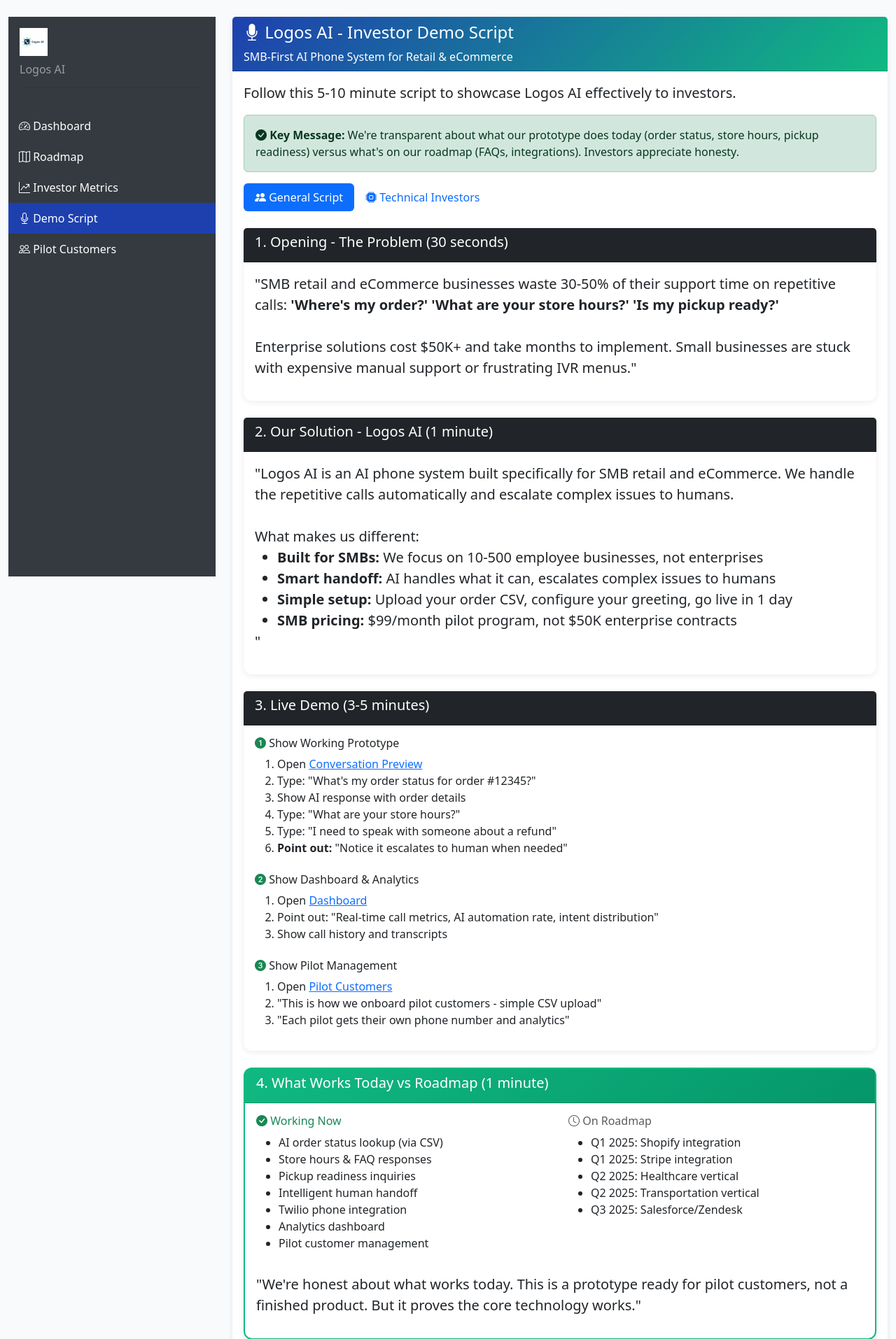
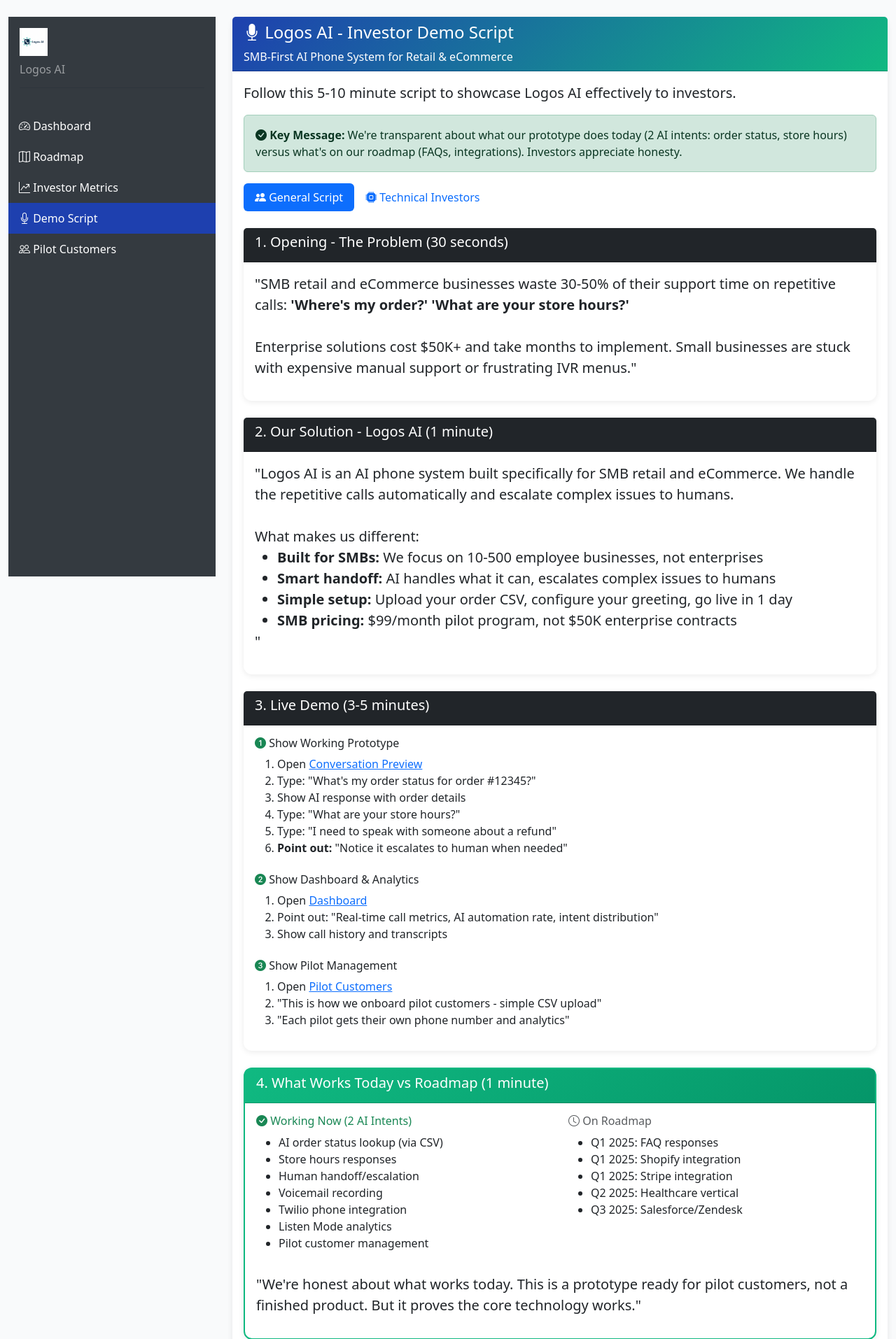
Before and after one commit to fuzailkadri1-cmdil/LogosAI, a Flask app: template templates/demo_script.html in a window 1280 px wide. Shown: the part 62-1976 px from the top of the page at 70% size. Run offline with Flask 3, Linux system fonts and the light colour scheme; the template is opened without the code that fills it, so the values that code supplies are empty.

Commit message:
Update app and website to reflect current AI capabilities accurately
Update application and website content to accurately reflect the two currently functional AI intents (order status and store hours), removing references to outdated features like "pickup readiness" and refining descriptions across multiple files including pitch deck generator, markdown documentation, and various HTML templates.

Replit-Commit-Author: Agent
Replit-Commit-Session-Id: f1a637af-51bf-4bc0-a9ed-f213b1caf430
Replit-Commit-Checkpoint-Type: intermediate_checkpoint
Replit-Commit-Event-Id: 71912ebb-c8e7-4e2a-a9f3-e0ce1dbcd8e2
Replit-Commit-Screenshot-Url: https://storage.googleapis.com/screenshot-production-us-central1/8c1df603-f740-4cbd-84fd-618255120cd2/f1a637af-51bf-4bc0-a9ed-f213b1caf430/SA02su3
Replit-Helium-Checkpoint-Created: true

```diff
--- a/templates/demo_script.html
+++ b/templates/demo_script.html
@@ -40,7 +40,7 @@
                     <p class="lead">Follow this 5-10 minute script to showcase Logos AI effectively to investors.</p>
 
                     <div class="alert alert-success">
-                        <i class="bi bi-check-circle-fill"></i> <strong>Key Message:</strong> We're transparent about what our prototype does today (order status, store hours, pickup readiness) versus what's on our roadmap (FAQs, integrations). Investors appreciate honesty.
+                        <i class="bi bi-check-circle-fill"></i> <strong>Key Message:</strong> We're transparent about what our prototype does today (2 AI intents: order status, store hours) versus what's on our roadmap (FAQs, integrations). Investors appreciate honesty.
                     </div>
 
                     <ul class="nav nav-pills mb-4" id="audienceTabs" role="tablist">
@@ -72,7 +72,7 @@
 
                                     <h6 class="mt-3"><i class="bi bi-2-circle-fill text-primary"></i> Current vs Future</h6>
                                     <ul>
-                                        <li><span class="badge bg-success">Now</span> CSV order upload, 3 intents (order status, store hours, pickup), Twilio integration, Listen Mode analytics</li>
+                                        <li><span class="badge bg-success">Now</span> CSV order upload, 2 AI intents (order status, store hours), human handoff, voicemail, Listen Mode analytics</li>
                                         <li><span class="future-badge">Q1 2025</span> Shopify integration, Stripe integration</li>
                                         <li><span class="future-badge">Q2 2025</span> Healthcare & transportation verticals</li>
                                     </ul>
@@ -88,7 +88,7 @@
                         </div>
                         <div class="card-body">
                             <blockquote class="blockquote">
-                                "SMB retail and eCommerce businesses waste 30-50% of their support time on repetitive calls: <strong>'Where's my order?' 'What are your store hours?' 'Is my pickup ready?'</strong>
+                                "SMB retail and eCommerce businesses waste 30-50% of their support time on repetitive calls: <strong>'Where's my order?' 'What are your store hours?'</strong>
                                 <br><br>
                                 Enterprise solutions cost $50K+ and take months to implement. Small businesses are stuck with expensive manual support or frustrating IVR menus."
                             </blockquote>
@@ -152,24 +152,24 @@
                         <div class="card-body">
                             <div class="row">
                                 <div class="col-md-6">
-                                    <h6 class="text-success"><i class="bi bi-check-circle-fill"></i> Working Now</h6>
+                                    <h6 class="text-success"><i class="bi bi-check-circle-fill"></i> Working Now (2 AI Intents)</h6>
                                     <ul>
                                         <li>AI order status lookup (via CSV)</li>
-                                        <li>Store hours & FAQ responses</li>
-                                        <li>Pickup readiness inquiries</li>
-                                        <li>Intelligent human handoff</li>
+                                        <li>Store hours responses</li>
+                                        <li>Human handoff/escalation</li>
+                                        <li>Voicemail recording</li>
                                         <li>Twilio phone integration</li>
-                                        <li>Analytics dashboard</li>
+                                        <li>Listen Mode analytics</li>
                                         <li>Pilot customer management</li>
                                     </ul>
                                 </div>
                                 <div class="col-md-6">
                                     <h6 class="text-muted"><i class="bi bi-clock"></i> On Roadmap</h6>
                                     <ul>
+                                        <li>Q1 2025: FAQ responses</li>
                                         <li>Q1 2025: Shopify integration</li>
                                         <li>Q1 2025: Stripe integration</li>
                                         <li>Q2 2025: Healthcare vertical</li>
-                                        <li>Q2 2025: Transportation vertical</li>
                                         <li>Q3 2025: Salesforce/Zendesk</li>
                                     </ul>
                                 </div>
--- a/templates/index.html
+++ b/templates/index.html
@@ -155,7 +155,7 @@
 <div class="hero-section text-center">
     <div class="container">
         <h1 class="hero-title">AI Phone System for<br>Retail & eCommerce</h1>
-        <p class="hero-subtitle">Answer order status, pickup readiness & store hours automatically.<br>Hand off complex issues to humans. Built for SMBs, not enterprises.</p>
+        <p class="hero-subtitle">Answer order status & store hours questions automatically.<br>Hand off complex issues to humans. Built for SMBs, not enterprises.</p>
         <div class="d-grid gap-3 d-md-flex justify-content-md-center">
             <a href="{{ url_for('login') }}" class="btn btn-light btn-lg px-5">
                 <i class="bi bi-rocket"></i> Start Pilot Trial
--- a/templates/investor_dashboard.html
+++ b/templates/investor_dashboard.html
@@ -21,7 +21,7 @@
     </div>
 
     <div class="alert alert-success mb-4">
-        <i class="bi bi-check-circle-fill"></i> <strong>Current Status:</strong> Working prototype ready for pilot customers. CSV order upload, AI order status lookup, store hours, pickup readiness, and human handoff all functional. <span class="badge bg-warning text-dark">FAQs: Coming Q1 2025</span>
+        <i class="bi bi-check-circle-fill"></i> <strong>Current Status:</strong> Working prototype ready for pilot customers. 2 AI intents live (order status via CSV, store hours), plus human handoff, voicemail, and Listen Mode analytics. <span class="badge bg-warning text-dark">FAQs: Coming Q1 2025</span>
     </div>
 
     <div class="row">
@@ -35,7 +35,7 @@
                         <div class="col-md-8">
                             <h4>Reducing Call Volume & Costs for SMB Retail</h4>
                             <ul>
-                                <li><strong>Problem:</strong> SMBs waste 30-50% of support time on repetitive calls (order status, store hours, pickup readiness)</li>
+                                <li><strong>Problem:</strong> SMBs waste 30-50% of support time on repetitive calls (order status, store hours)</li>
                                 <li><strong>Solution:</strong> AI phone system that handles these calls automatically, escalates complex issues to humans</li>
                                 <li><strong>SMB-First:</strong> Built specifically for 10-500 employee businesses, not overpriced enterprise solutions</li>
                                 <li><strong>Simple Setup:</strong> Upload CSV of orders, configure greeting, connect Twilio number - live in 1 day</li>
--- a/templates/pricing.html
+++ b/templates/pricing.html
@@ -171,7 +171,6 @@
                         <li class="available"><i class="bi bi-check-circle-fill"></i> 1 Twilio phone number</li>
                         <li class="available"><i class="bi bi-check-circle-fill"></i> Order status lookup (CSV)</li>
                         <li class="available"><i class="bi bi-check-circle-fill"></i> Store hours responses</li>
-                        <li class="available"><i class="bi bi-check-circle-fill"></i> Pickup readiness inquiries</li>
                         <li class="available"><i class="bi bi-check-circle-fill"></i> Human handoff/escalation</li>
                         <li class="available"><i class="bi bi-check-circle-fill"></i> Voicemail recording</li>
                         <li class="available"><i class="bi bi-check-circle-fill"></i> Listen Mode analytics</li>
@@ -232,14 +231,13 @@
                 <h4 class="mb-3">What's Available Today in the Pilot</h4>
                 <div class="row">
                     <div class="col-md-6">
-                        <h6 class="text-success"><i class="bi bi-check-circle-fill"></i> Current Capabilities (3 Core Intents)</h6>
+                        <h6 class="text-success"><i class="bi bi-check-circle-fill"></i> Current Capabilities (2 AI Intents)</h6>
                         <ul class="text-start small">
                             <li>AI-powered order status lookup via CSV</li>
                             <li>Store hours responses</li>
-                            <li>Pickup readiness inquiries</li>
                             <li>Intelligent escalation to human agents</li>
+                            <li>Voicemail recording</li>
                             <li>Listen Mode call analytics</li>
-                            <li>Voicemail recording</li>
                         </ul>
                     </div>
                     <div class="col-md-6">
--- a/templates/roadmap.html
+++ b/templates/roadmap.html
@@ -68,7 +68,7 @@
                 </div>
                 <div class="card-body">
                     <div class="alert alert-light mb-4">
-                        <strong>Focus:</strong> Reduce call volume and costs for SMBs by handling repetitive inbound calls like order status, pickup readiness, and store hours. Complex issues are intelligently escalated to humans.
+                        <strong>Focus:</strong> Reduce call volume and costs for SMBs by handling repetitive inbound calls like order status and store hours. Complex issues are intelligently escalated to humans.
                     </div>
 
                     <div class="row">
@@ -79,8 +79,7 @@
                                 <li><i class="bi bi-check-circle-fill text-success"></i> Multi-turn conversations with context</li>
                                 <li><i class="bi bi-check-circle-fill text-success"></i> Order status lookup (via CSV upload)</li>
                                 <li><i class="bi bi-check-circle-fill text-success"></i> Store hours responses</li>
-                                <li><i class="bi bi-check-circle-fill text-success"></i> Pickup readiness inquiries</li>
-                                <li><i class="bi bi-circle text-warning"></i> FAQ responses <span class="badge bg-warning text-dark">Coming Soon</span></li>
+                                <li><i class="bi bi-circle text-warning"></i> FAQ responses <span class="badge bg-warning text-dark">Coming Q1 2025</span></li>
                                 <li><i class="bi bi-check-circle-fill text-success"></i> Intelligent human handoff</li>
                             </ul>
 
--- a/templates/settings.html
+++ b/templates/settings.html
@@ -34,7 +34,7 @@
             <h2 class="mb-4">Company Settings</h2>
 
             <div class="alert alert-info mb-4">
-                <i class="bi bi-info-circle"></i> <strong>Currently Available:</strong> Order status lookup (CSV), store hours, pickup readiness, human handoff, voicemail recording, Listen Mode analytics.
+                <i class="bi bi-info-circle"></i> <strong>Currently Available:</strong> 2 AI intents (order status via CSV, store hours), human handoff, voicemail recording, Listen Mode analytics.
                 <span class="badge bg-warning text-dark ms-2">Coming Q1 2025: FAQs, Shopify integration</span>
             </div>
 
```
Also changed, not shown: pitch_deck_generator.py (+6 -6 lines), replit.md (+3 -4 lines), templates/listen_mode.html (+3 -5 lines).
